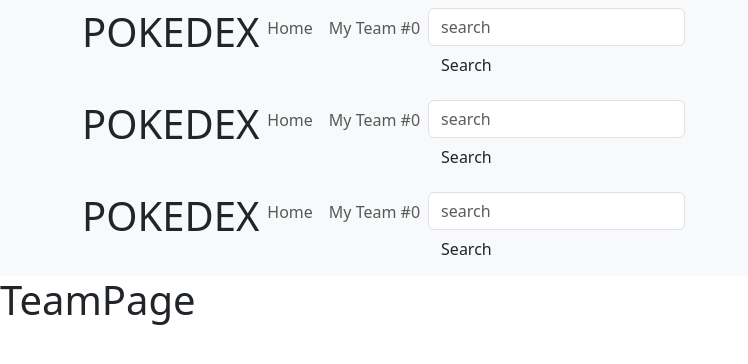
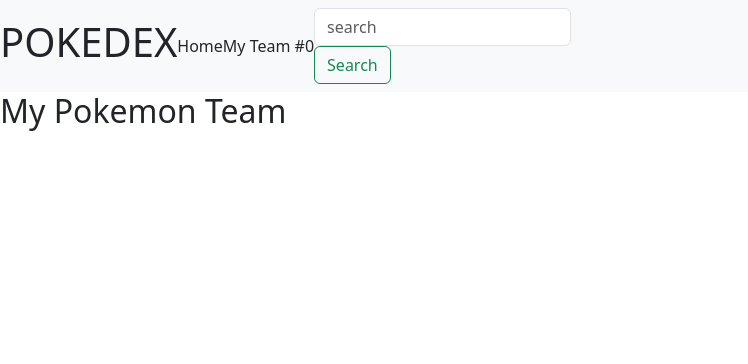
Before and after one commit to mickeygard/StarWarsDatabase, a React (Vite) app: page /team in a window 1280 px wide. Shown: the top 364 px of the page, without its empty margins (0-748 px from the left). Built offline with nearby package versions, Linux system fonts and the light colour scheme.

Commit message:
1, 2, 3, 4, 5, 6 Pass

```diff
--- a/src/components/Navbar.jsx
+++ b/src/components/Navbar.jsx
@@ -1,29 +1,52 @@
+import { useState } from 'react';
+import { useNavigate } from 'react-router-dom';
 import Container from 'react-bootstrap/Container';
 import Nav from 'react-bootstrap/Nav';
 import Navbar from 'react-bootstrap/Navbar';
 import { Link } from 'react-router-dom';
+import { Form, FormControl, Button } from 'react-bootstrap';
 
 
 function MyNavBar() {
+  const [searchQuery, setSearchQuery] = useState('');
+  const navigate = useNavigate();
+
+  const handleSearch = async (event) => {
+    event.preventDefault();
+    if (searchQuery.trim() === '') return;
+
+    try {
+      const response = await axios.get(`https://pokeapi.co/api/v2/pokemon/${searchQuery.toLowerCase()}`);
+      navigate(`/pokemon/${searchQuery.toLowerCase()}`);
+    } catch (error) {
+      if (error.response && error.response.status === 404) {
+        navigate('/missingpokemon');
+      } else {
+        navigate('/error404');
+      }
+    }
+  };
+
+
   return (
-<Navbar expand="lg" className="bg-body-tertiary">
-      <Container>
-        {/* <Navbar.Brand as={Link} to='/'>Home</Navbar.Brand> */}
-        <Navbar.Toggle aria-controls="basic-navbar-nav" />
-        <Navbar.Collapse id="basic-navbar-nav">
-          <Nav className="me-auto">
-            <br></br><h1>POKEDEX</h1><br></br>
-            <Nav.Link as={Link} to='/'>Home</Nav.Link>
-            <Nav.Link as={Link} to='/team'>My Team #0</Nav.Link>
-            <form className="navbar-form navbar-left" action="/action_page.php">
-      <div className="form-group">
-        <input type="text" className="form-control" placeholder="search"/>
-      </div>
-      <button type="search" className="btn btn-default">Search</button>
-    </form>
-          </Nav>
-        </Navbar.Collapse>
-      </Container>
+    <Navbar bg="light" expand="lg">
+      {/* <Navbar.Brand href="/">POKEDEX</Navbar.Brand> */}
+      <Navbar.Toggle aria-controls="basic-navbar-nav" />
+      <Navbar.Collapse id="basic-navbar-nav">
+        <h1>POKEDEX</h1>
+      <Nav.Link as={Link} to='/'>Home</Nav.Link>
+      <Nav.Link as={Link} to='/team'>My Team #0</Nav.Link>
+        <Form inline="true" onSubmit={handleSearch} className="ml-auto">
+          <FormControl
+            type="text"
+            placeholder="search"
+            className="mr-sm-2"
+            value={searchQuery}
+            onChange={(e) => setSearchQuery(e.target.value)}
+          />
+          <Button type="submit" variant="outline-success">Search</Button>
+        </Form>
+      </Navbar.Collapse>
     </Navbar>
   );
 }
--- a/src/components/PokemonPage.jsx
+++ b/src/components/PokemonPage.jsx
@@ -25,7 +25,9 @@
 
   return (
     <>
+    <br></br>
     <h2>{pokemon.name}</h2>
+    <br></br>
     <div className={`pokemon-card ${getPokemonTypeClass(pokemon.types[0].type.name)}`}>
       <h3>{pokemon.name}</h3>
       <img src= {pokemon.sprites.front_default} alt={pokemon.name} />
--- a/src/components/TeamPage.jsx
+++ b/src/components/TeamPage.jsx
@@ -6,9 +6,7 @@
 function TeamPage() {
   return (
     <>
-     <App/>
-     <MyNavBar/>
-      <h1>TeamPage</h1>
+      <h2>My Pokemon Team</h2>
     </>
   )
 }
```
